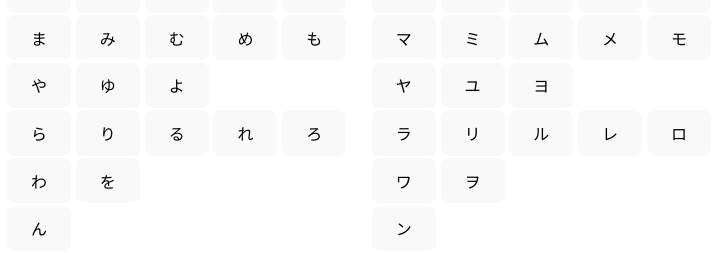
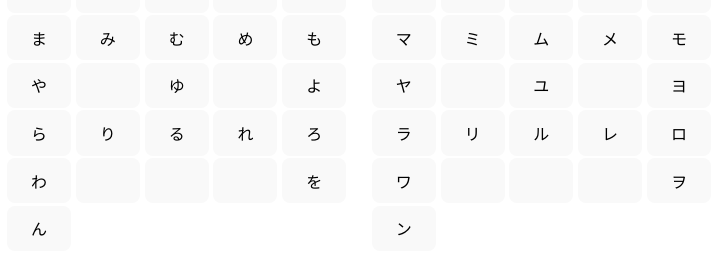
Before and after one commit to 62firelight/japakana-310, a React (Vite) app: page / in a window 1280 px wide. Shown: the part 595-848 px from the top of the page, without its empty margins (281-998 px from the left). Built offline with nearby package versions, Linux system fonts and the light colour scheme; what bidirectional-map would draw is missing.

Commit message:
Add dummy buttons to act as filler
Closes #3.

```diff
--- a/src/App.css
+++ b/src/App.css
@@ -46,6 +46,10 @@
   background-color: orange;
 }
 
+.dummy-button {
+  pointer-events: none;
+}
+
 .character-study {
   display: flex;
   flex-direction: column;
--- a/src/components/CharacterRows.jsx
+++ b/src/components/CharacterRows.jsx
@@ -1,6 +1,7 @@
 import HIRAGANA_CHARS from "../util/HiraganaChars";
 import KATAKANA_CHARS from "../util/KatakanaChars";
 import CharButton from "./CharButton";
+import DummyButton from "./DummyButton";
 
 function CharacterRows(props) {
     let chosenType = "h";
@@ -25,14 +26,20 @@ function CharacterRows(props) {
     function createRows() {
         return chosenType.map((row, index) => (
             <div className="row" key={index}>
-                {row.map((char) => (
+                {row.map((char) => {
+                    if (!parseInt(char)) {
+                        return (
                             <CharButton
                                 char={char}
                                 key={char}
                                 isSelected={props.selectedChars.includes(char)}
                                 setSelectedChars={setNewSelectedChars}
                             />
-                ))}
+                        );
+                    } else {
+                        return <DummyButton key={char}></DummyButton>;
+                    }
+                })}
             </div>
         ));
     }
@@ -58,24 +65,33 @@ function CharacterRows(props) {
         let newSelectedChars = [];
         for (const row of rows) {
             for (const charButton of row.props.children) {
-                newSelectedChars = [...newSelectedChars, charButton.props.char];
+                if (charButton.props.char) {
+                    newSelectedChars = [
+                        ...newSelectedChars,
+                        charButton.props.char,
+                    ];
+                }
             }
         }
 
         // Override current array of selected characters
-        props.setSelectedChars(Array.from(new Set(props.selectedChars.concat(newSelectedChars))));
+        props.setSelectedChars(
+            Array.from(new Set(props.selectedChars.concat(newSelectedChars)))
+        );
     }
 
     function unselectAllChars() {
         // Unselect all the rows
         let newSelectedChars = props.selectedChars;
-        console.log(newSelectedChars);
         for (const row of rows) {
             for (const charButton of row.props.children) {
-                newSelectedChars = newSelectedChars.filter((char) => char !== charButton.props.char);
+                if (charButton.props.char) {
+                    newSelectedChars = newSelectedChars.filter(
+                        (char) => char !== charButton.props.char
+                    );
                 }
             }
-        console.log(newSelectedChars);
+        }
 
         // Override current array of selected characters
         props.setSelectedChars(Array.from(new Set(newSelectedChars)));
@@ -87,7 +103,12 @@ function CharacterRows(props) {
                 <h3>{kanaName}</h3>
                 <div className="selection-buttons">
                     {!chosenType.every((row) =>
-                        row.every((char) => props.selectedChars.includes(char))
+                        row.every((char) => {
+                            if (parseInt(char)) {
+                                return true;
+                            }
+                            return props.selectedChars.includes(char);
+                        })
                     ) ? (
                         <button onClick={() => selectAllChars(rows)}>
                             Select All
--- /dev/null
+++ b/src/components/DummyButton.jsx
@@ -0,0 +1,5 @@
+function DummyButton() {
+    return <button className="dummy-button"></button>;
+}
+
+export default DummyButton;
--- a/src/util/HiraganaChars.js
+++ b/src/util/HiraganaChars.js
@@ -6,9 +6,9 @@ const HIRAGANA_CHARS = [
     ["な", "に", "ぬ", "ね", "の"],
     ["は", "ひ", "ふ", "へ", "ほ"],
     ["ま", "み", "む", "め", "も"],
-    ["や", "ゆ", "よ"],
+    ["や", "1", "ゆ", "2", "よ"],
     ["ら", "り", "る", "れ", "ろ"],
-    ["わ", "を"],
+    ["わ", "3", "4", "5", "を"],
     ["ん"]
 ];
 
--- a/src/util/KatakanaChars.js
+++ b/src/util/KatakanaChars.js
@@ -6,9 +6,9 @@ const KATAKANA_CHARS = [
     ["ナ", "ニ", "ヌ", "ネ", "ノ"],
     ["ハ", "ヒ", "フ", "ヘ", "ホ"],
     ["マ", "ミ", "ム", "メ", "モ"],
-    ["ヤ", "ユ", "ヨ"],
+    ["ヤ", "1", "ユ",  "2", "ヨ"],
     ["ラ", "リ", "ル", "レ", "ロ"],
-    ["ワ", "ヲ"],
+    ["ワ", "3", "4", "5", "ヲ"],
     ["ン"]
 ];
 
```
Lines whose indentation alone changed are shown as unchanged.
